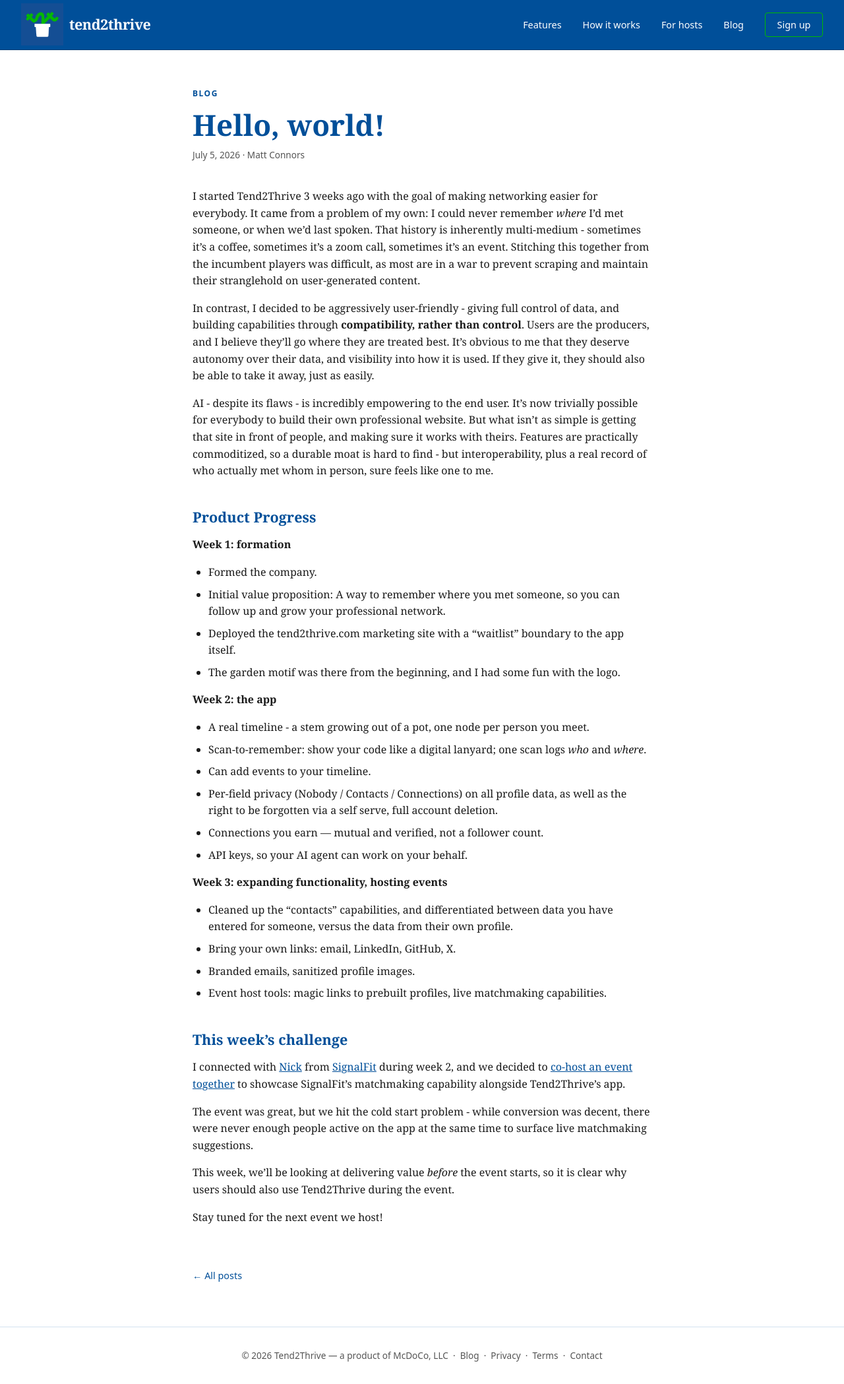
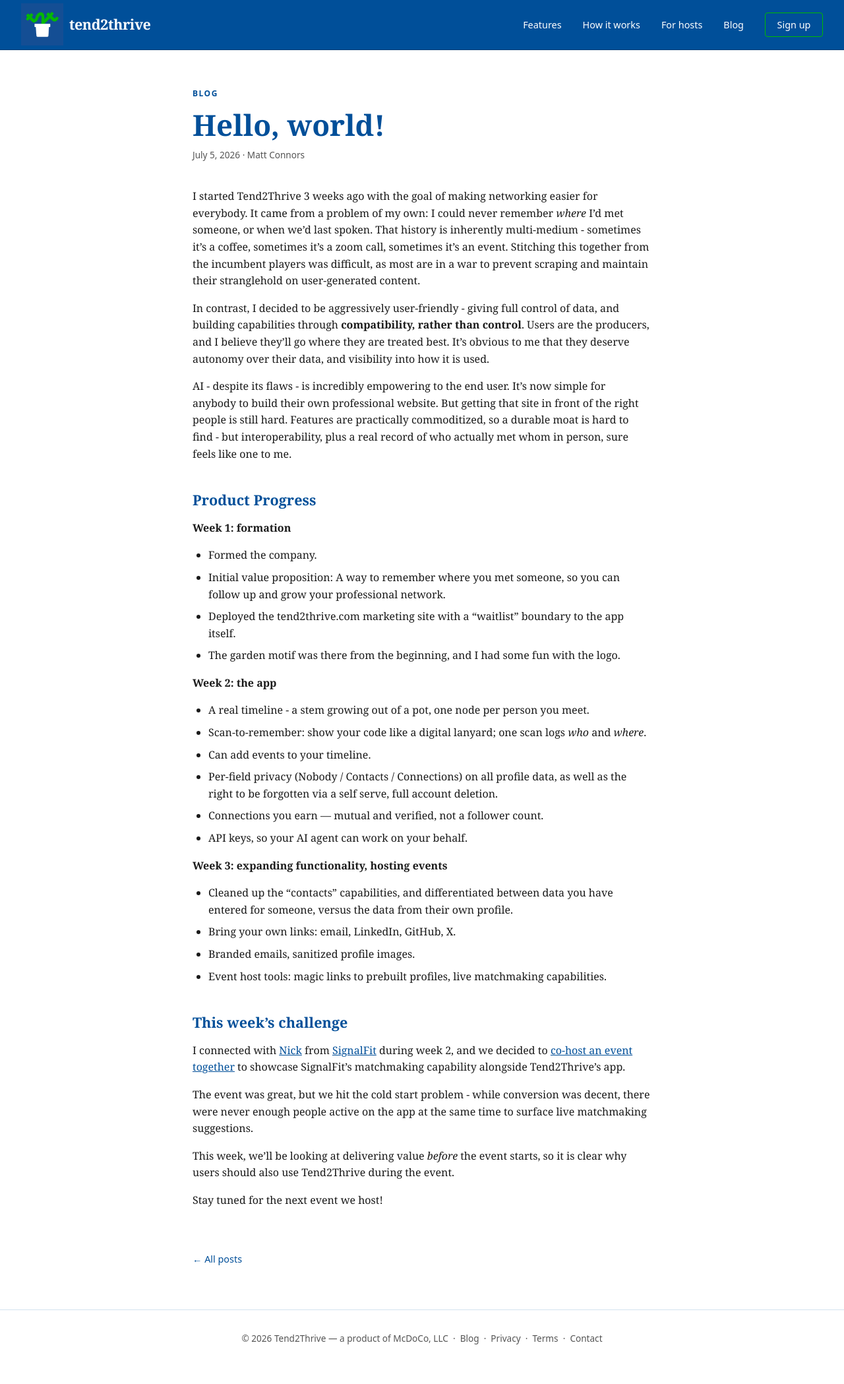
Before and after one commit to mcdoco/tend2thrive.com, a Jekyll site: the page built from _posts/2026-07-05-hello-world.md, in a window 1280 px wide. Shown: the whole page at 66% size. Built offline with Jekyll 4.4.1, drawn with Linux system fonts in a browser that asks for light colours.

Commit message:
fix: copy

```diff
--- a/_posts/2026-07-05-hello-world.md
+++ b/_posts/2026-07-05-hello-world.md
@@ -6,9 +6,9 @@
 ---
 I started Tend2Thrive 3 weeks ago with the goal of making networking easier for everybody. It came from a problem of my own: I could never remember *where* I'd met someone, or when we'd last spoken. That history is inherently multi-medium - sometimes it's a coffee, sometimes it's a zoom call, sometimes it's an event. Stitching this together from the incumbent players was difficult, as most are in a war to prevent scraping and maintain their stranglehold on user-generated content.
 
-In contrast, I decided to be aggressively user-friendly - giving full control of data, and building capabilities through **compatibility, rather than control**. Users are the producers, and I believe they'll go where they are treated best. It's obvious to me that they deserve autonomy over their data, and visibility into how it is used. If they give it, they should also be able to take it away, just as easily.
+In contrast, I decided to be aggressively user-friendly - giving full control of data, and building capabilities through **compatibility, rather than control**. Users are the producers, and I believe they'll go where they are treated best. It's obvious to me that they deserve autonomy over their data, and visibility into how it is used.
 
-AI - despite its flaws - is incredibly empowering to the end user. It's now trivially possible for everybody to build their own professional website. But what isn't as simple is getting that site in front of people, and making sure it works with theirs. Features are practically commoditized, so a durable moat is hard to find - but interoperability, plus a real record of who actually met whom in person, sure feels like one to me.
+AI - despite its flaws - is incredibly empowering to the end user. It's now simple for anybody to build their own professional website. But getting that site in front of the right people is still hard. Features are practically commoditized, so a durable moat is hard to find - but interoperability, plus a real record of who actually met whom in person, sure feels like one to me.
 
 ## Product Progress
 
```
